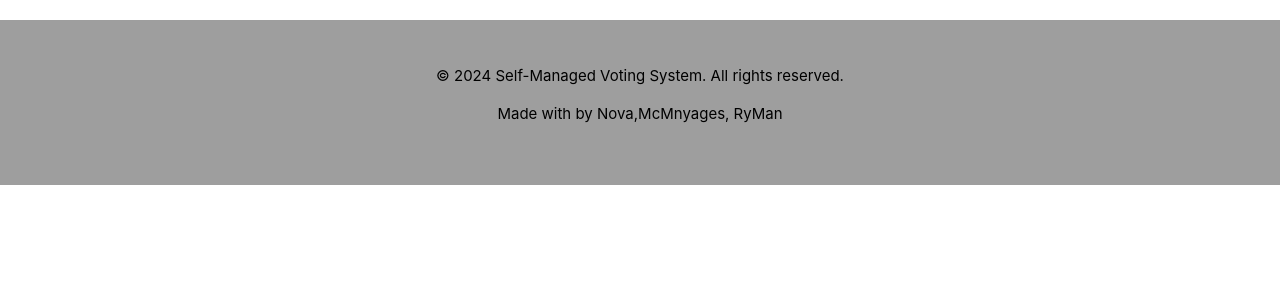
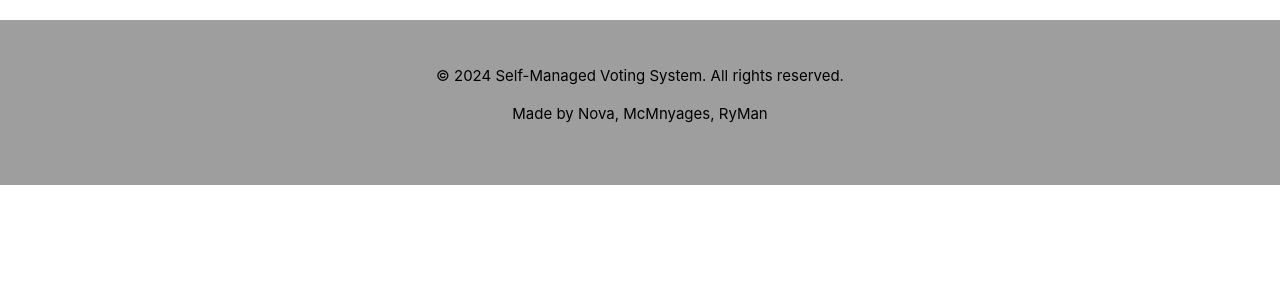
Before and after one commit to NovaTorpedo/PROJECT, a Django app: page /create_election in a window 1280 px wide. Shown: the part 317-617 px from the top of the page. Run offline with Django 4.2, Linux system fonts and the light colour scheme; a user stored in the database is signed in; data that the repository does not hold is empty; some libraries are stand-ins or nearby versions.

Commit message:
modified:   .hintrc 	modified:   smvs/templates/smvs/layout.html

```diff
--- a/smvs/templates/smvs/layout.html
+++ b/smvs/templates/smvs/layout.html
@@ -99,7 +99,7 @@
         <div class="col-md-12 w3-text-black">
           <p>&copy; 2024 Self-Managed Voting System. All rights reserved.</p>
           <p class="">
-            Made with  by Nova,McMnyages, RyMan
+            Made by Nova, McMnyages, RyMan
           </p>
         </div>
       </div>
```
Also changed, not shown: 1 other file.
